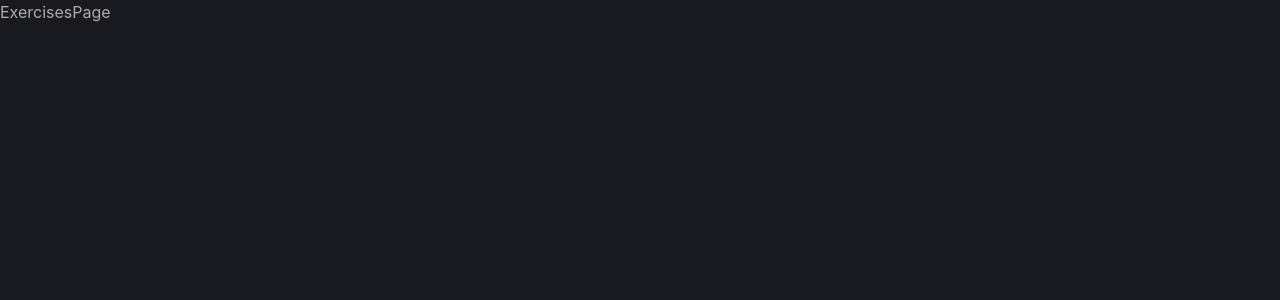
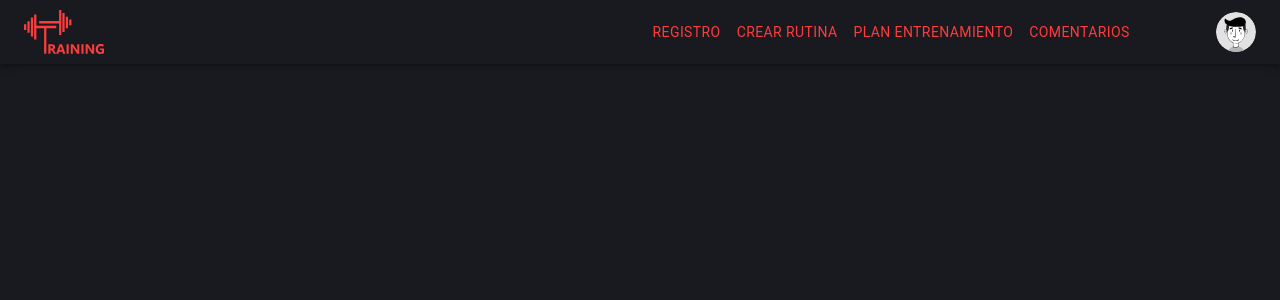
Before and after one commit to grestrepojimenez/platform-training-carolina, a React (Vite) app: page /exercisesPage in a window 1280 px wide. Shown: the top 300 px of the page. Built offline with nearby package versions, Linux system fonts and the light colour scheme.

Commit message:
creacion del componente NavBar

```diff
--- a/src/components/Buttons/BasicButtons/BasicButtons.jsx
+++ b/src/components/Buttons/BasicButtons/BasicButtons.jsx
@@ -5,9 +5,9 @@ const BasicButtons = ({ title, icon, onClick, variant, type, disabled }) => {
   // Definir estilos de variantes para las clases de color CSS de Tailwind
   const variantToColor = {
     contained:
-      "bg-red hover:bg-red text-black tracking-wider ",
+      "bg-red hover:bg-red text-black tracking-wider px-8 ",
     outlined:
-      "border border-solid text-red text-red font-normal tracking-wider",
+      "border border-solid text-red text-red font-normal tracking-wider px-8",
   };
 
   //Obtener la clase de color CSS Tailwind correspondiente según la variante
--- /dev/null
+++ b/src/hooks/useAvatarContext.jsx
@@ -0,0 +1,33 @@
+/* eslint-disable react/prop-types */
+import { createContext, useContext, useState, useEffect } from "react";
+import { Images } from "../images/Images/Images";
+
+// Crear context
+const AvatarContext = createContext();
+
+// Crear provider
+export const AvatarProvider = ({ children }) => {
+  const [selectedAvatar, setSelectedAvatar] = useState(
+    localStorage.getItem("selectedAvatar") || Images.avatar_1
+  );
+
+  // Actualizar el almacenamiento local cuando cambie el avatar seleccionado
+  useEffect(() => {
+    localStorage.setItem("selectedAvatar", selectedAvatar);
+  }, [selectedAvatar]);
+
+  return (
+    <AvatarContext.Provider value={{ selectedAvatar, setSelectedAvatar }}>
+      {children}
+    </AvatarContext.Provider>
+  );
+};
+
+// hook personalizado para usar el contexto de avatar
+export const useAvatarContext = () => {
+  const context = useContext(AvatarContext);
+  if (!context) {
+    throw new Error("useAvatar must be used within an AvatarProvider");
+  }
+  return context;
+};
--- a/src/index.css
+++ b/src/index.css
@@ -14,3 +14,13 @@
   -moz-osx-font-smoothing: grayscale;
   -webkit-text-size-adjust: 100%;
 }
+
+/* Estilos para el Scroll */
+body::-webkit-scrollbar {
+  width: 0.5rem;
+}
+
+body::-webkit-scrollbar-thumb {
+  background-color: rgb(51, 49, 49);
+  border-radius: 50px;
+}
--- /dev/null
+++ b/src/layout/NavBar/NavBar.jsx
@@ -0,0 +1,180 @@
+import { useState } from "react";
+import { Link } from "react-router-dom";
+import {
+  AppBar,
+  Avatar,
+  Button,
+  Container,
+  IconButton,
+  Menu,
+  MenuItem,
+  Toolbar,
+  Tooltip,
+} from "@mui/material";
+import MenuIcon from "@mui/icons-material/Menu";
+import { Images } from "../../images/Images/Images";
+import { useAvatarContext } from "../../hooks/useAvatarContext";
+
+const pages = [
+  { name: "Registro", ruta: "/registerPage" },
+  { name: "Crear Rutina", ruta: "/createTrainingPage" },
+  { name: "Plan Entrenamiento", ruta: "/trainingPlan" },
+  { name: "Comentarios", ruta: "/comments" },
+];
+
+const settings = [
+  { name: "Pixelito", avatar: Images.avatar_1 },
+  { name: "NeoFaro", avatar: Images.avatar_2 },
+  { name: "AstraVisor", avatar: Images.avatar_3 },
+  { name: "TechNova", avatar: Images.avatar_4 },
+];
+
+const NavBar = () => {
+  const [anchorElNav, setAnchorElNav] = useState(null);
+  const [anchorElUser, setAnchorElUser] = useState(null);
+  const { selectedAvatar, setSelectedAvatar } = useAvatarContext();
+
+  const handleOpenNavMenu = (event) => {
+    setAnchorElNav(event.currentTarget);
+  };
+  const handleOpenUserMenu = (event) => {
+    setAnchorElUser(event.currentTarget);
+  };
+
+  const handleCloseNavMenu = () => {
+    setAnchorElNav(null);
+  };
+
+  const handleCloseUserMenu = () => {
+    setAnchorElUser(null);
+  };
+
+  const handleAvatarChange = (avatar) => {
+    setSelectedAvatar(avatar);
+    handleCloseUserMenu();
+  };
+  return (
+    <AppBar position="static" className="bg-black">
+      <Container maxWidth="xl">
+        <Toolbar disableGutters className="flex justify-between items-center">
+          {/* Menu Escritorio */}
+          <div className="hidden lg:block">
+            <Link to="/">
+              <img className="w-20" src={Images.logo} alt="logo training" />
+            </Link>
+          </div>
+
+          {/* Menu hamburguesa */}
+          <div className="lg:hidden text-red">
+            <IconButton
+              size="large"
+              aria-label="account of current user"
+              aria-controls="menu-appbar"
+              aria-haspopup="true"
+              onClick={handleOpenNavMenu}
+              color="inherit"
+            >
+              <MenuIcon />
+            </IconButton>
+
+            <Menu
+              id="menu-appbar"
+              anchorEl={anchorElNav}
+              anchorOrigin={{
+                vertical: "bottom",
+                horizontal: "left",
+              }}
+              keepMounted
+              transformOrigin={{
+                vertical: "top",
+                horizontal: "left",
+              }}
+              open={Boolean(anchorElNav)}
+              onClose={handleCloseNavMenu}
+              PaperProps={{
+                className: "bg-black",
+              }}
+              className="xs:flex lg:hidden"
+            >
+              {pages.map((page) => (
+                <Link key={page.name} to={page.ruta}>
+                  <Button
+                    onClick={handleCloseNavMenu}
+                    className="text-red flex font-normal"
+                  >
+                    {page.name}
+                  </Button>
+                </Link>
+              ))}
+            </Menu>
+          </div>
+
+          {/* Menu dispositivos pequeños */}
+          <div className="flex items-center justify-center">
+            <Link to="/">
+              <img
+                className="w-20 xl:hidden"
+                src={Images.logo}
+                alt="logo training"
+              />
+            </Link>
+          </div>
+
+          {/* Items Menu Escritorio  */}
+          <div className="hidden lg:flex text-red ml-96">
+            {pages.map((page) => (
+              <Link key={page.name} to={page.ruta}>
+                <Button
+                  onClick={handleCloseNavMenu}
+                  className="text-red flex font-normal"
+                >
+                  {page.name}
+                </Button>
+              </Link>
+            ))}
+          </div>
+
+          {/* Avatar */}
+          <div>
+            <Tooltip title="Open settings">
+              <IconButton onClick={handleOpenUserMenu} sx={{ p: 0 }}>
+                <Avatar alt="avatar" src={selectedAvatar} />
+              </IconButton>
+            </Tooltip>
+
+            <Menu
+              sx={{ mt: "45px" }}
+              id="menu-appbar"
+              anchorEl={anchorElUser}
+              anchorOrigin={{
+                vertical: "top",
+                horizontal: "right",
+              }}
+              keepMounted
+              transformOrigin={{
+                vertical: "top",
+                horizontal: "right",
+              }}
+              open={Boolean(anchorElUser)}
+              onClose={handleCloseUserMenu}
+              PaperProps={{
+                className: "bg-black",
+              }}
+            >
+              {settings.map((setting) => (
+                <MenuItem
+                  key={setting.name}
+                  onClick={() => handleAvatarChange(setting.avatar)}
+                >
+                  <Avatar alt={setting.name} src={setting.avatar} />
+                </MenuItem>
+              ))}
+            </Menu>
+          </div>
+        </Toolbar>
+      </Container>
+    </AppBar>
+  );
+};
+
+export default NavBar;
--- a/src/pages/CreateTrainingPage/CreateTrainingPage.jsx
+++ b/src/pages/CreateTrainingPage/CreateTrainingPage.jsx
@@ -41,14 +41,15 @@ const CreateTrainingPage = () => {
                 alt="fondo gimnasio"
               />
 
-              <div className="absolute inset-0 flex flex-col items-center justify-center">
+              <div className="absolute inset-0 flex flex-col items-center justify-center ">
+
                 <img
-                  className="sm:w-36 md:w-40 lg:w-32 xl:w-48 mb-20"
+                  className="sm:w-36 md:w-48 xl:w-64 mb-28"
                   src={Images.logo}
                   alt="logo training"
                 />
 
-                <h1 className="uppercase tracking-wider font-medium text-xl xl:mt-8 text-center text-red mb-3 md:mb-5">
+                <h1 className="uppercase tracking-wider font-medium md:text-xl xl:mt-8 text-center text-red mb-3 md:mb-5">
                   Plan de entrenamiento
                 </h1>
 
--- a/src/pages/ExercisesPage/ExercisesPage.jsx
+++ b/src/pages/ExercisesPage/ExercisesPage.jsx
@@ -1,8 +1,13 @@
+import NavBar from "../../layout/NavBar/NavBar";
 
 const ExercisesPage = () => {
   return (
-    <div>ExercisesPage</div>
-  )
-}
+    <>
+      <header>
+        <NavBar/>
+      </header>
+    </>
+  );
+};
 
-export default ExercisesPage
+export default ExercisesPage;
--- a/src/pages/HomePage/HomePage.jsx
+++ b/src/pages/HomePage/HomePage.jsx
@@ -15,7 +15,7 @@ const HomePage = () => {
         {/* Logo */}
         <div className="absolute inset-0 items-center justify-center mt-48">
           <img
-            className="sm:w-28 md:w-40 lg:w-32 xl:w-48 sm:mx-auto"
+            className="sm:w-36 md:w-48 xl:w-64 sm:mx-auto"
             src={Images.logo}
             alt="logo training"
           />
--- a/src/pages/RegisterPage/RegisterPage.jsx
+++ b/src/pages/RegisterPage/RegisterPage.jsx
@@ -16,14 +16,16 @@ const RegisterPage = () => {
             </IconButton>
           </Link>
         </div>
-        <div className="inset-0 items-center justify-center">
+
+        <div className="inset-0 items-center justify-center mb-10">
           <img
-            className="sm:w-28 md:w-40 lg:w-32 xl:w-48 sm:mx-auto"
+            className="sm:w-36 md:w-48 xl:w-52 sm:mx-auto"
             src={Images.logo}
             alt="logo training"
           />
         </div>
       </header>
+
       <main>
         <div className="inset-0 flex items-center justify-center mt-3">
           <TabsProvider>
--- a/src/routes/Router.jsx
+++ b/src/routes/Router.jsx
@@ -1,6 +1,7 @@
 import { BrowserRouter, Route, Routes } from "react-router-dom";
 
 import { InputProvider } from "../hooks/useInputContext";
+import { AvatarProvider } from "../hooks/useAvatarContext";
 
 import HomePage from "../pages/HomePage/HomePage";
 import RegisterPage from "../pages/RegisterPage/RegisterPage";
@@ -11,12 +12,14 @@ const Router = () => {
   return (
     <BrowserRouter>
       <InputProvider>
-        <Routes>
-          <Route path="/" element={<HomePage />} />
-          <Route path="/registerPage" element={<RegisterPage />} />
-          <Route path="/createTrainingPage" element={<CreateTrainingPage />} />
-          <Route path="/exercisesPage" element={<ExercisesPage />} />
-        </Routes>
+        <AvatarProvider>
+          <Routes>
+            <Route path="/" element={<HomePage />} />
+            <Route path="/registerPage" element={<RegisterPage />} />
+            <Route path="/createTrainingPage" element={<CreateTrainingPage />}/>
+            <Route path="/exercisesPage" element={<ExercisesPage />} />
+          </Routes>
+        </AvatarProvider>
       </InputProvider>
     </BrowserRouter>
   );
```
